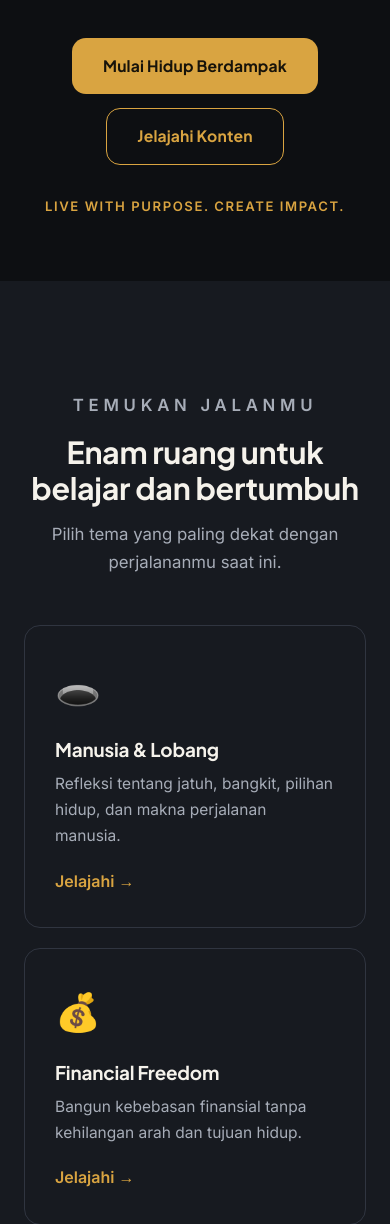
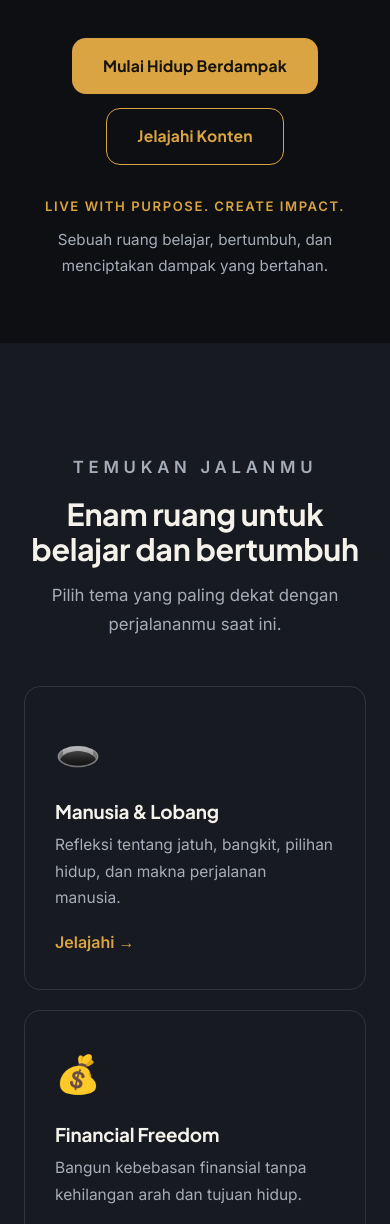
Before and after one commit to sugengsapr3/hidup-berdampak, a Flask app: page / in a window 390 px wide. Shown: the part 597-1821 px from the top of the page. Run offline with Flask 3, Linux system fonts and the light colour scheme.

Commit message:
Phase 2-5 polish: SEO meta OG, auto-close mobile menu, hero meaning, login/search mobile, responsive

```diff
--- a/data.py
+++ b/data.py
@@ -17,6 +17,8 @@ SITE = {
         "Belajar, bertumbuh, membangun kehidupan yang bermakna, dan memberi "
         "manfaat yang terus hidup melampaui diri kita."
     ),
+    # Baris makna singkat di hero (menjelaskan arti brand)
+    "hero_meaning": "Sebuah ruang belajar, bertumbuh, dan menciptakan dampak yang bertahan.",
     "email": "hidup.berdampak.media@gmail.com",
     "youtube_url": "#",
     # Newsletter (dipakai di beranda & footer)
--- a/static/css/style.css
+++ b/static/css/style.css
@@ -83,6 +83,7 @@ h1, h2, h3, h4 { font-family: var(--font-head); line-height: 1.18; letter-spacin
 .nav-burger { font-size: 1.6rem; cursor: pointer; color: var(--ink); line-height: 1; }
 
 .nav-actions { display: flex; align-items: center; gap: 10px; }
+.nav-mobile-actions { display: none; }
 .btn-login {
   display: inline-flex; align-items: center; gap: 7px;
   padding: 8px 18px; border-radius: 30px; border: 1px solid var(--line);
@@ -164,6 +165,7 @@ h1, h2, h3, h4 { font-family: var(--font-head); line-height: 1.18; letter-spacin
 .hero .lead { font-size: 1.18rem; color: var(--muted); max-width: 660px; margin: 0 auto 34px; }
 .hero-actions { display: flex; gap: 14px; justify-content: center; flex-wrap: wrap; }
 .hero .tagline { margin-top: 30px; color: var(--gold); letter-spacing: .12em; font-size: .82rem; text-transform: uppercase; font-weight: 600; }
+.hero .hero-meaning { margin-top: 10px; color: var(--muted); font-size: .95rem; }
 
 /* =====================================================================
    Card grids (reusable ContentCard)
@@ -393,6 +395,9 @@ h1, h2, h3, h4 { font-family: var(--font-head); line-height: 1.18; letter-spacin
     box-shadow: none; margin-top: 4px; background: transparent; border: none; padding: 4px 0 4px 12px;
   }
   .nav-toggle:checked ~ .main-nav { max-height: 900px; }
+  .nav-mobile-actions { display: flex !important; gap: 10px; margin-top: 8px; padding-top: 10px; border-top: 1px solid var(--line); }
+  .nav-mobile-actions a { flex: 1; text-align: center; padding: 10px; border: 1px solid var(--line); border-radius: 10px; color: var(--ink); }
+  .nav-mobile-actions a:hover { border-color: var(--gold); color: var(--gold); }
 }
 @media (max-width: 560px) {
   .footer-top { grid-template-columns: 1fr; }
--- a/templates/base.html
+++ b/templates/base.html
@@ -5,6 +5,14 @@
   <meta name="viewport" content="width=device-width, initial-scale=1.0">
   <title>{% block title %}{{ site.brand }} — {{ site.tagline }}{% endblock %}</title>
   <meta name="description" content="{% block description %}{{ site.hero_sub }}{% endblock %}">
+  <meta name="theme-color" content="#0D0F12">
+  <!-- Open Graph / social -->
+  <meta property="og:type" content="website">
+  <meta property="og:site_name" content="HIDUP BERDAMPAK">
+  <meta property="og:title" content="{{ self.title() }}">
+  <meta property="og:description" content="{{ self.description() }}">
+  <meta property="og:locale" content="id_ID">
+  <meta name="twitter:card" content="summary_large_image">
   <link rel="preconnect" href="https://fonts.googleapis.com">
   <link rel="preconnect" href="https://fonts.gstatic.com" crossorigin>
   <link href="https://fonts.googleapis.com/css2?family=Inter:wght@400;500;600&family=Plus+Jakarta+Sans:wght@600;700;800&display=swap" rel="stylesheet">
@@ -54,6 +62,10 @@
             </li>
             {% endif %}
           {% endfor %}
+          <li class="nav-mobile-actions">
+            <a href="{{ url_for('login') }}">Login</a>
+            <a href="{{ url_for('search') }}">Cari</a>
+          </li>
         </ul>
       </nav>
 
@@ -112,5 +124,16 @@
       </div>
     </div>
   </footer>
+
+  <script>
+    // Tutup menu mobile otomatis saat sebuah tautan navigasi diklik.
+    (function () {
+      var toggle = document.getElementById('nav-toggle');
+      if (!toggle) return;
+      document.querySelectorAll('.main-nav a').forEach(function (link) {
+        link.addEventListener('click', function () { toggle.checked = false; });
+      });
+    })();
+  </script>
 </body>
 </html>
--- a/templates/home.html
+++ b/templates/home.html
@@ -16,6 +16,7 @@
       <a href="{{ url_for('resources') }}" class="btn btn-ghost">Jelajahi Konten</a>
     </div>
     <p class="tagline">{{ site.tagline }}</p>
+    <p class="hero-meaning">{{ site.hero_meaning }}</p>
   </div>
 </section>
 
```
